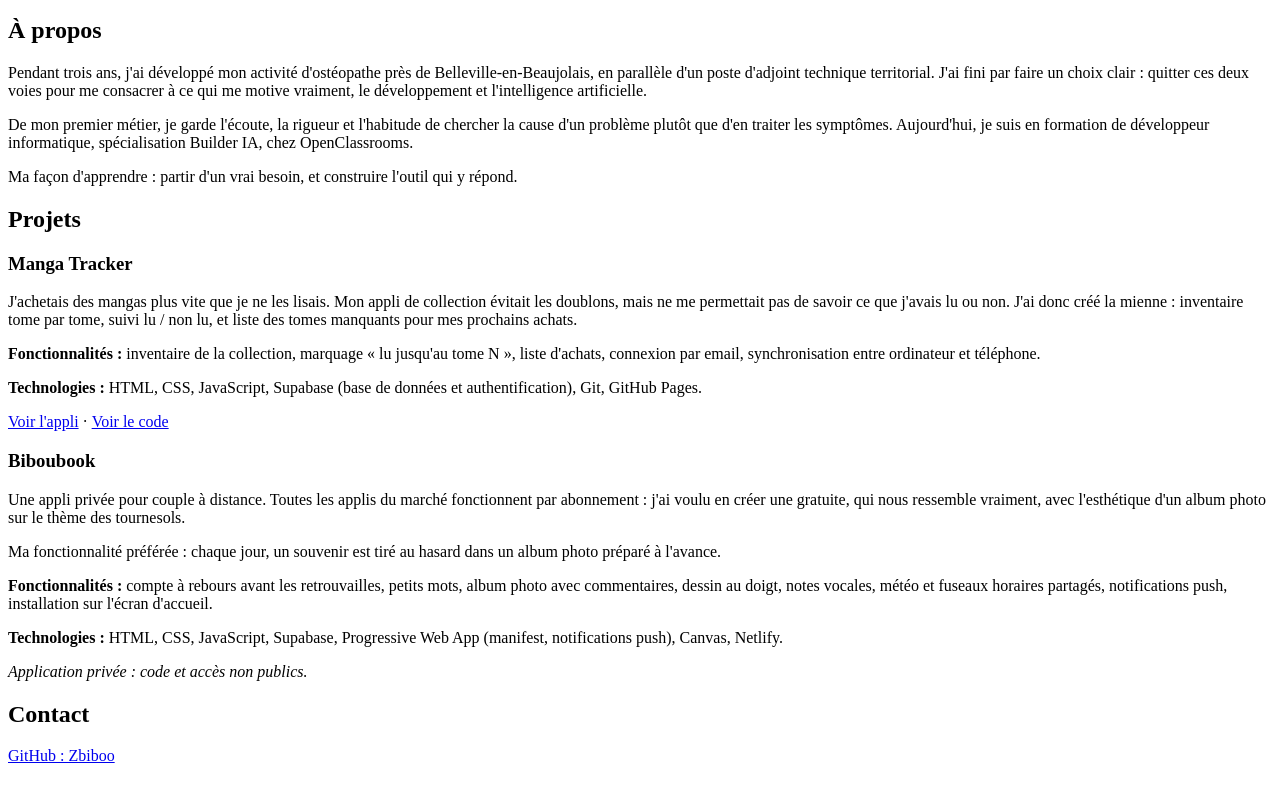
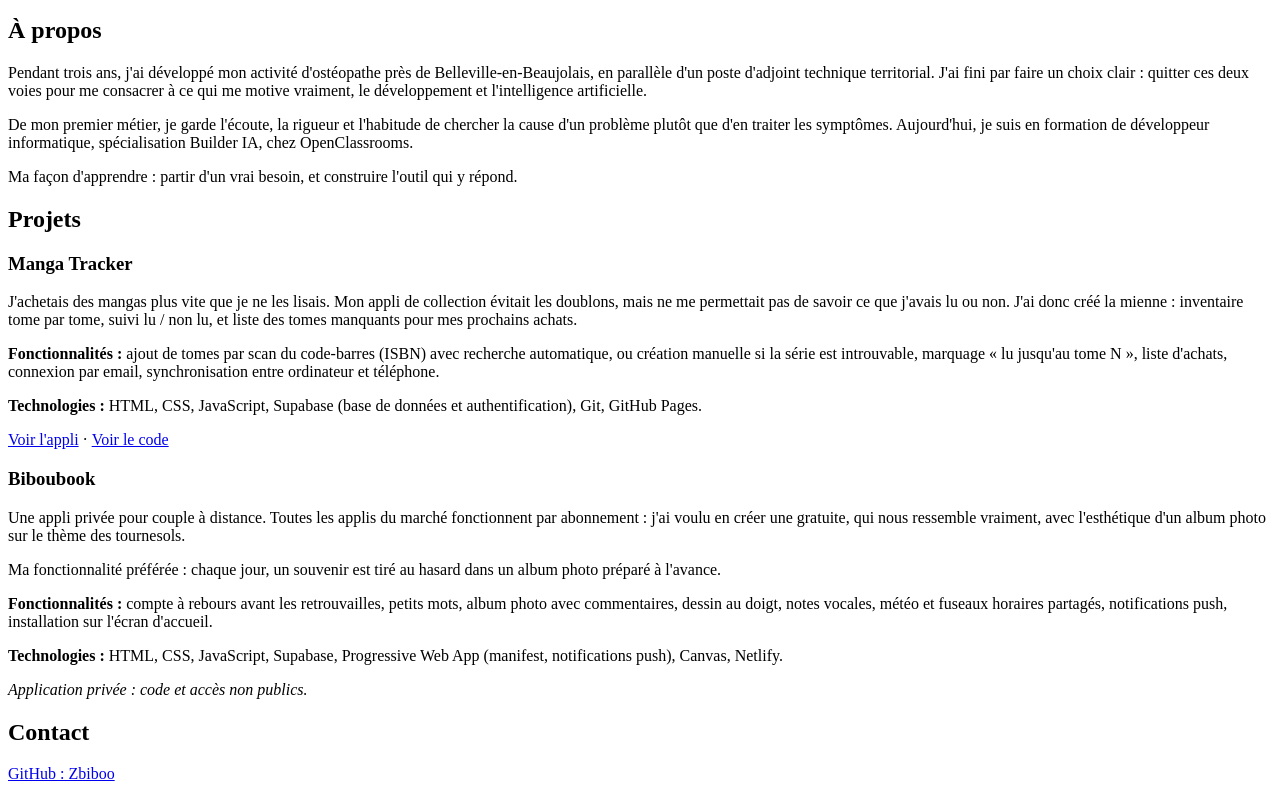
Before and after one commit to Zbiboo/zbiboo.github.io, a plain HTML site: page index.html in a window 1280 px wide. Shown: the part 101-900 px from the top of the page. Drawn offline with Linux system fonts and the light colour scheme.

Commit message:
Add barcode scan to Manga Tracker features

```diff
--- a/index.html
+++ b/index.html
@@ -43,9 +43,10 @@
         ou non. J'ai donc créé la mienne : inventaire tome par tome, suivi lu / non lu,
         et liste des tomes manquants pour mes prochains achats.
       </p>
-      <p><strong>Fonctionnalités :</strong> inventaire de la collection, marquage
-        « lu jusqu'au tome N », liste d'achats, connexion par email,
-        synchronisation entre ordinateur et téléphone.</p>
+           <p><strong>Fonctionnalités :</strong> ajout de tomes par scan du code-barres
+        (ISBN) avec recherche automatique, ou création manuelle si la série
+        est introuvable, marquage « lu jusqu'au tome N », liste d'achats,
+        connexion par email, synchronisation entre ordinateur et téléphone.</p>
       <p><strong>Technologies :</strong> HTML, CSS, JavaScript, Supabase
         (base de données et authentification), Git, GitHub Pages.</p>
       <p>
```
